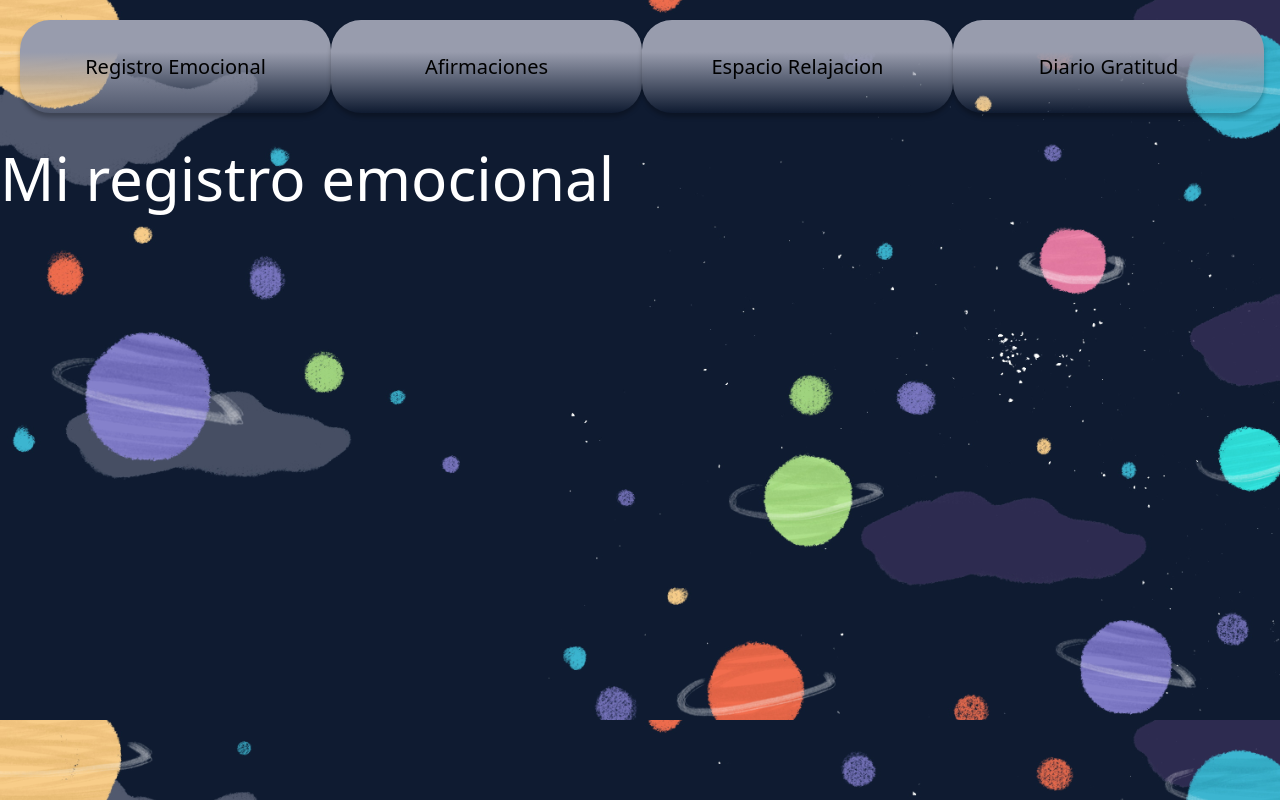
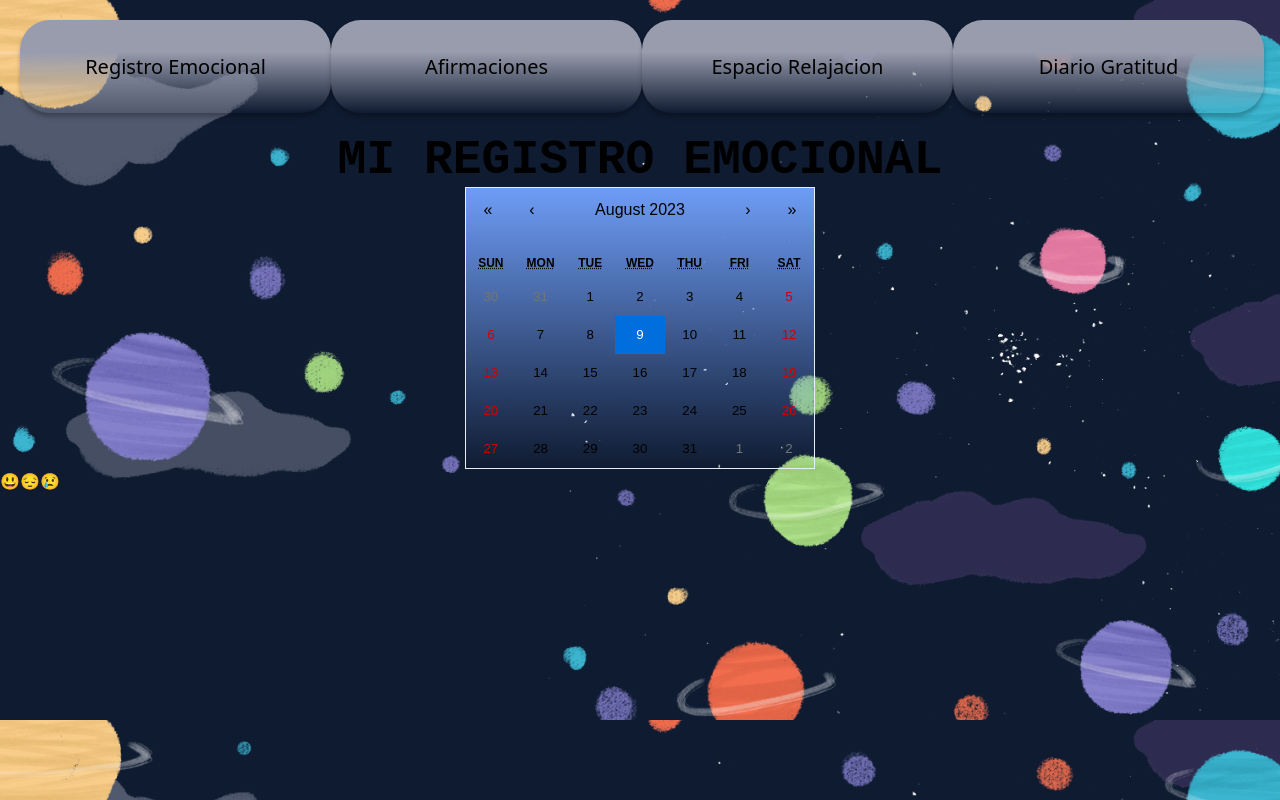
Before and after one commit to Misael-Corts/Misy-ChatBot, a Next.js app: page /RegistroEmocional in a window 1280 px wide. Built offline with nearby package versions, Linux system fonts and the light colour scheme.

Commit message:
agregado del calendario, y las emociones

```diff
--- a/package.json
+++ b/package.json
@@ -16,6 +16,7 @@
     "openai": "^3.2.1",
     "postcss": "8.4.24",
     "react": "18.2.0",
+    "react-calendar": "^4.6.0",
     "react-dom": "18.2.0",
     "tailwindcss": "3.3.2"
   }
--- a/src/app/Afirmaciones/page.js
+++ b/src/app/Afirmaciones/page.js
@@ -1,7 +1,9 @@
-import styles from '@/styles/afirmaciones.module.css'
+
+  import styles from '@/styles/afirmaciones.module.css'
+
 
 export default function AfirmacionesPage () {
     return (
-        <h1 className={styles.title}>Mi Afirmacion de hoy</h1>
+        <h1 className={styles.title}>Afirmaciones</h1>
     )
 }
--- a/src/app/RegistroEmocional/page.js
+++ b/src/app/RegistroEmocional/page.js
@@ -1,7 +1,76 @@
-import styles from '@/styles/registroEmocional.module.css'
+// page.js
+'use client' //para que no sea procesada en el servidor
+import { useState } from "react"
+import Calendar from 'react-calendar';
+import 'react-calendar/dist/Calendar.css';
+import styles from '@/styles/registroEmocional.module.css';
 
-export default function RegistroEmocionalPage () {
+export default function RegistroEmocionalPageClient() {
+    const [selectedDate, setSelectedDate] = useState(new Date());
+    const [selectedEmotion, setSelectedEmotion] = useState('');
+    const [emojiDates, setEmojiDates] = useState({});
+
+    const handleDateChange = (date) => {
+        setSelectedDate(date);
+    };
+
+    const handleEmotionSelect = (emotion) => {
+        setSelectedEmotion(emotion);
+        const updatedEmojiDates = { ...emojiDates };
+        updatedEmojiDates[selectedDate.toISOString()] = emotion;
+        setEmojiDates(updatedEmojiDates);
+    };
+
+    const customTileContent = ({ date, view }) => {
+        if (view === 'month') {
+            const emoji = emojiDates[date.toISOString()];
+            if (emoji) {
+                return (
+                    <div className={styles.emojiTile}>
+                        {emoji}
+                    </div>
+                );
+            }
+        }
+        return null;
+    };
+
+    const calendarStyles = {
+        background: 'linear-gradient(180deg, #6E9CF5 0%, rgba(110, 156, 245, 0.00) 100%)',
+        borderWidth: '1px',
+        borderColor: '#E8EDF5',
+        margin: '0 auto', // Centrar el calendario horizontalmente
+        width: '100%', // Ajustar el ancho al 100% del contenedor
+        height: '48px', // Ajustar la altura al mismo tamaño que el título
+    };
+
     return (
-        <h1 className={styles.title}>Mi registro emocional</h1>
-    )
+        <div>
+            <h1 className={styles.title}>MI REGISTRO EMOCIONAL</h1>
+            <div className={`${styles.calendarContainer} ${styles.transparentCalendar}`}>
+                <Calendar
+                    onChange={handleDateChange}
+                    value={selectedDate}
+                    tileContent={customTileContent}
+                    className={styles.customCalendar}
+                    calendarType="US"
+                    style={calendarStyles} // Aplicar estilos personalizados al calendario
+                />
+            </div>
+            <div className={styles.emotionSelector}>
+                <div className={styles.centerEmojis}>
+                    <button onClick={() => handleEmotionSelect('😃')} className={styles.emotionButton}>
+                        😃
+                    </button>
+                    <button onClick={() => handleEmotionSelect('😔')} className={styles.emotionButton}>
+                        😔
+                    </button>
+                    <button onClick={() => handleEmotionSelect('😢')} className={styles.emotionButton}>
+                        😢
+                    </button>
+                    {/* Agrega más botones con emojis de emociones según sea necesario */}
+                </div>
+            </div>
+        </div>
+    );
 }
--- a/src/app/api/generate/route.js
+++ b/src/app/api/generate/route.js
@@ -30,8 +30,8 @@ export async function POST (request) {
                      {role: "assistant", content: 'Espero que hoy te sientas muy bien'}
 
         ],
-          temperature: 0.6,
-          max_tokens: 50,
+          temperature: 0.7,
+          max_tokens: 60,
           top_p: 1,
           frequency_penalty: 1,
           presence_penalty: 1,
--- a/src/components/Chat.js
+++ b/src/components/Chat.js
@@ -42,10 +42,18 @@ export default function Chat () {
 
       <form onSubmit={onSubmit} className={styles.container} >
 
+ {result && (
+          <p className="text-xl font-bold text-white max-w-xs my-10">
+            {result}
+          </p>
+        )}
+      <div className={styles.messageContainer}>
+
+
       <input
           type="text"
           name="mensaje"
-          placeholder="Escriba su msj"
+          placeholder="Escriba su mensaje"
           onChange={(e) => setPrompt(e.target.value)}
           className="p-2 rounded-md block bg-neutral-700 text-white w-full"
           value={prompt}
@@ -55,12 +63,8 @@ export default function Chat () {
         <button type="submit" className="bg-green-500 p-2 rounded-md block mt-2 disabled:opacity-50 text-white" disabled={!prompt || loading}>
           Enviar
         </button>
+</div>
 
-        {result && (
-          <p className="text-xl font-bold text-white max-w-xs my-10">
-            {result}
-          </p>
-        )}
       </form>
     </div>
  )
--- a/src/styles/registroEmocional.module.css
+++ b/src/styles/registroEmocional.module.css
@@ -1,4 +1,42 @@
-.title{
-    font-size: 60px;
-    color: white;
+
+.title {
+  color: #000;
+  text-align: center;
+  font-family: 'Roboto Mono', monospace;
+  font-size: 48px;
+  font-style: normal;
+  font-weight: 700;
+  line-height: normal;
 }
+
+/* Estilos para el calendario */
+.customCalendar {
+    background: linear-gradient(180deg, #6E9CF5 0%, rgba(110, 156, 245, 0.00) 100%);
+    border: 1px solid #E8EDF5;
+    margin: 0 auto; /* Centrar el calendario horizontalmente */
+    max-width: 400px; /* Ajustar el ancho máximo del calendario */
+  }
+
+  /* Estilos para los días de la semana */
+  .react-calendar__month-view__weekdays__weekday {
+    font-weight: bold;
+    color: #333;
+  }
+
+  /* Estilos para los días de la semana en la cabecera */
+  .react-calendar__month-view__days__day--weekend {
+    color: rgb(37, 11, 95);
+  }
+
+  /* Estilos para los días del calendario */
+  .react-calendar__tile--now {
+    background: rgba(110, 156, 245, 0.2);
+  }
+
+  /* Estilos para los emojis en las casillas del calendario */
+  .emojiTile {
+    display: flex;
+    align-items: center;
+    justify-content: center;
+    font-size: 20px;
+  }
```
Also changed, not shown: src/styles/chat.module.css (+23 -10 lines), 1 other file (tests, documents, lock files or other folders).
